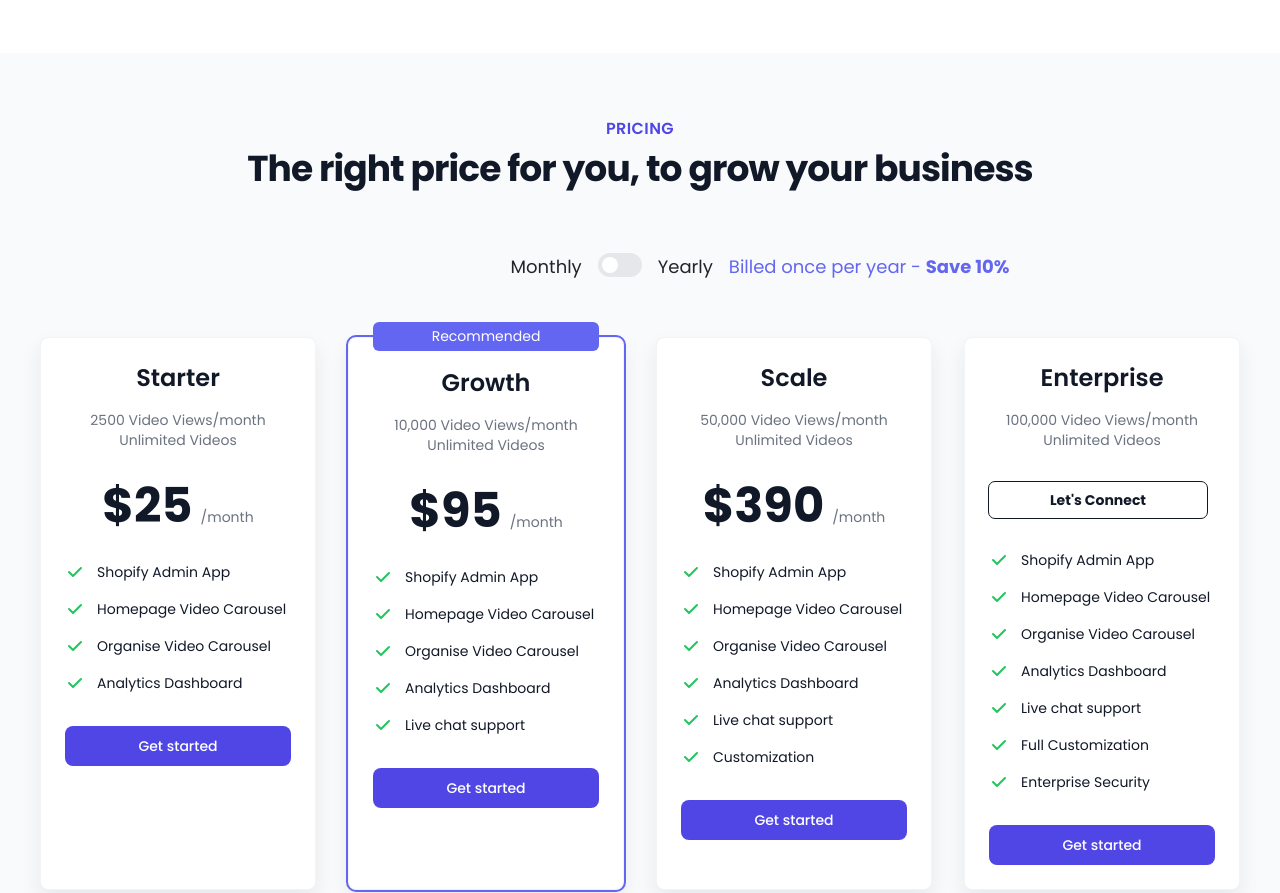
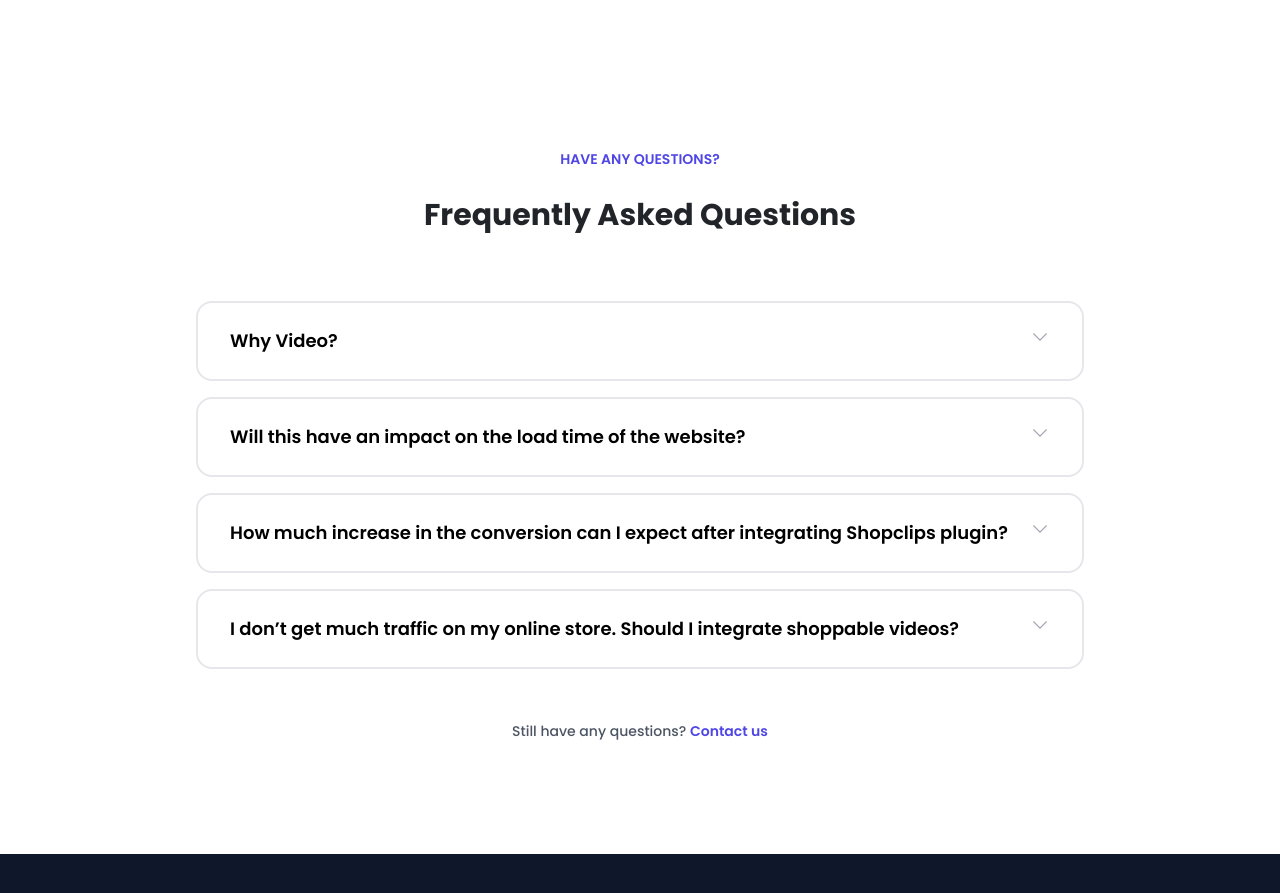
Before and after one commit to mukulchugh/shopclips_landing, a Gatsby site: page / in a window 1280 px wide. Shown: the part 2485-3378 px from the top of the page. Built offline with nearby package versions, Linux system fonts and the light colour scheme; Gatsby itself is replaced by a stand-in of ours.

Commit message:
removing pricing for a few days

```diff
--- a/src/pages/index.jsx
+++ b/src/pages/index.jsx
@@ -38,7 +38,7 @@ const Index = () => (
     <Features />
     {/* <CTA /> */}
     {/* <Testimonials /> */}
-    <Pricing />
+    {/* <Pricing /> */}
     {/* <Integrations /> */}
     <FAQ />
   </Layout>
```
